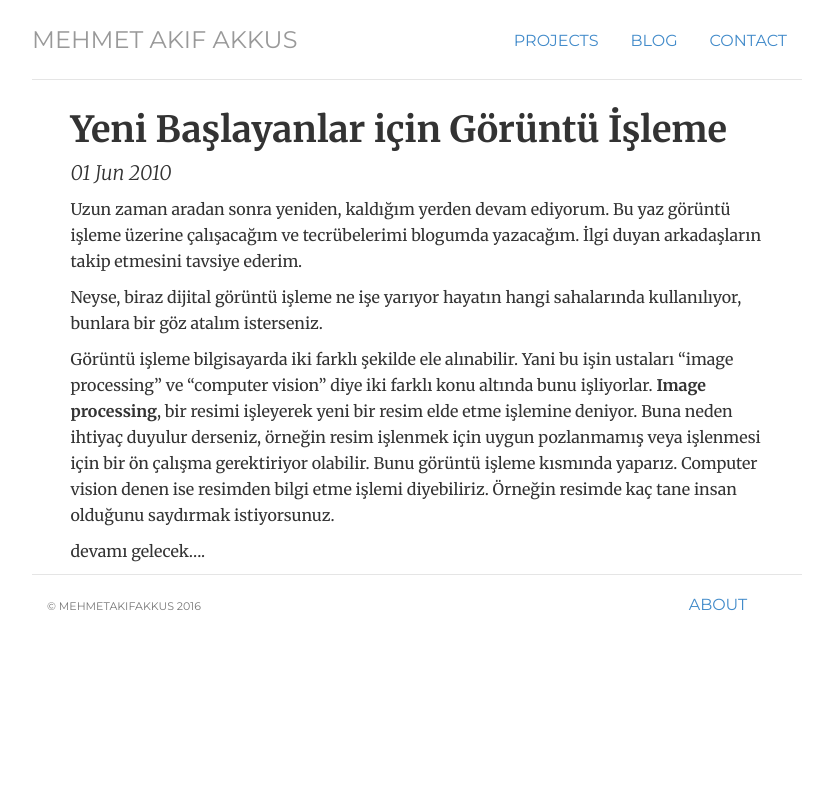
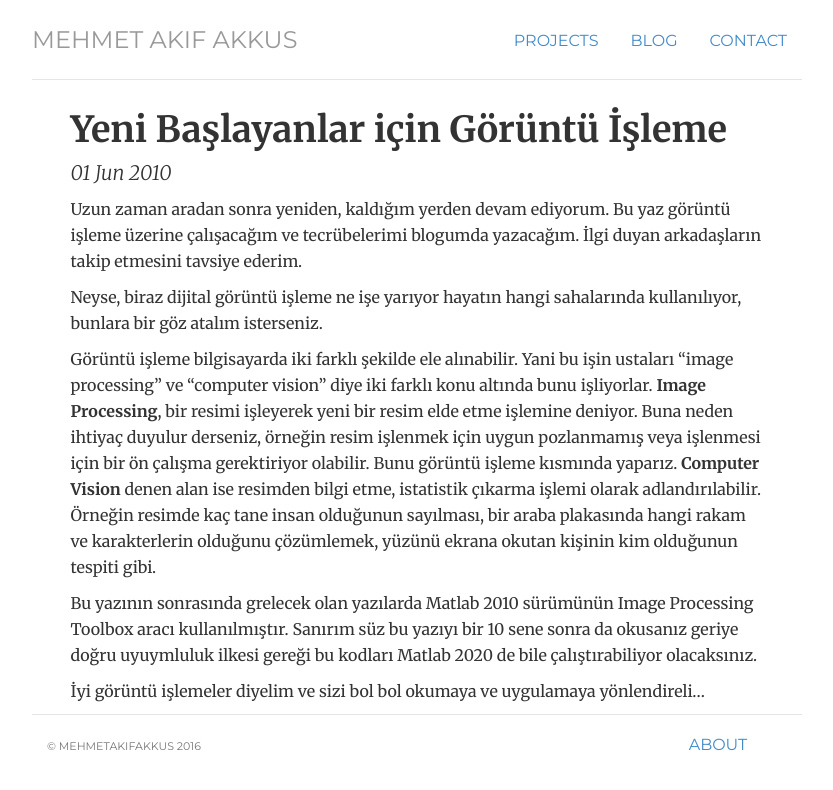
Before and after one commit to mehmetakifakkus/mehmetakifakkus.github.io, a Jekyll site: the page built from _posts/2010-06-01-goruntu-islemeye-baslarken.md, in a window 1280 px wide. Shown: the top 790 px of the page, without its empty margins (223-1056 px from the left). Built offline with Jekyll 4.4.1, drawn with Linux system fonts in a browser that asks for light colours.

Commit message:
Update 2010-06-01-goruntu-islemeye-baslarken.md

```diff
--- a/_posts/2010-06-01-goruntu-islemeye-baslarken.md
+++ b/_posts/2010-06-01-goruntu-islemeye-baslarken.md
@@ -8,6 +8,8 @@ Uzun zaman aradan sonra yeniden, kaldığım yerden devam ediyorum. Bu yaz gör
 
 Neyse, biraz dijital görüntü işleme ne işe yarıyor hayatın hangi sahalarında kullanılıyor, bunlara bir göz atalım isterseniz.
 
-Görüntü işleme bilgisayarda iki farklı şekilde ele alınabilir. Yani bu işin ustaları “image processing” ve “computer vision” diye iki farklı konu altında bunu işliyorlar. **Image processing**, bir resimi işleyerek yeni bir resim elde etme işlemine deniyor. Buna neden ihtiyaç duyulur derseniz, örneğin resim işlenmek için uygun pozlanmamış veya işlenmesi için bir ön çalışma gerektiriyor olabilir. Bunu görüntü işleme kısmında yaparız. Computer vision denen ise resimden bilgi etme işlemi diyebiliriz. Örneğin resimde kaç tane insan olduğunu saydırmak istiyorsunuz.
+Görüntü işleme bilgisayarda iki farklı şekilde ele alınabilir. Yani bu işin ustaları “image processing” ve “computer vision” diye iki farklı konu altında bunu işliyorlar. **Image Processing**, bir resimi işleyerek yeni bir resim elde etme işlemine deniyor. Buna neden ihtiyaç duyulur derseniz, örneğin resim işlenmek için uygun pozlanmamış veya işlenmesi için bir ön çalışma gerektiriyor olabilir. Bunu görüntü işleme kısmında yaparız. **Computer Vision** denen alan ise resimden bilgi etme, istatistik çıkarma işlemi olarak adlandırılabilir. Örneğin resimde kaç tane insan olduğunun sayılması, bir araba plakasında hangi rakam ve karakterlerin olduğunu çözümlemek, yüzünü ekrana okutan kişinin kim olduğunun tespiti gibi.
 
-devamı gelecek….
+Bu yazının sonrasında grelecek olan yazılarda Matlab 2010 sürümünün Image Processing Toolbox aracı kullanılmıştır. Sanırım süz bu yazıyı bir 10 sene sonra da okusanız geriye doğru uyuymluluk ilkesi gereği bu kodları Matlab 2020 de bile çalıştırabiliyor olacaksınız.
+
+İyi görüntü işlemeler diyelim ve sizi bol bol okumaya ve uygulamaya yönlendireli...
```
